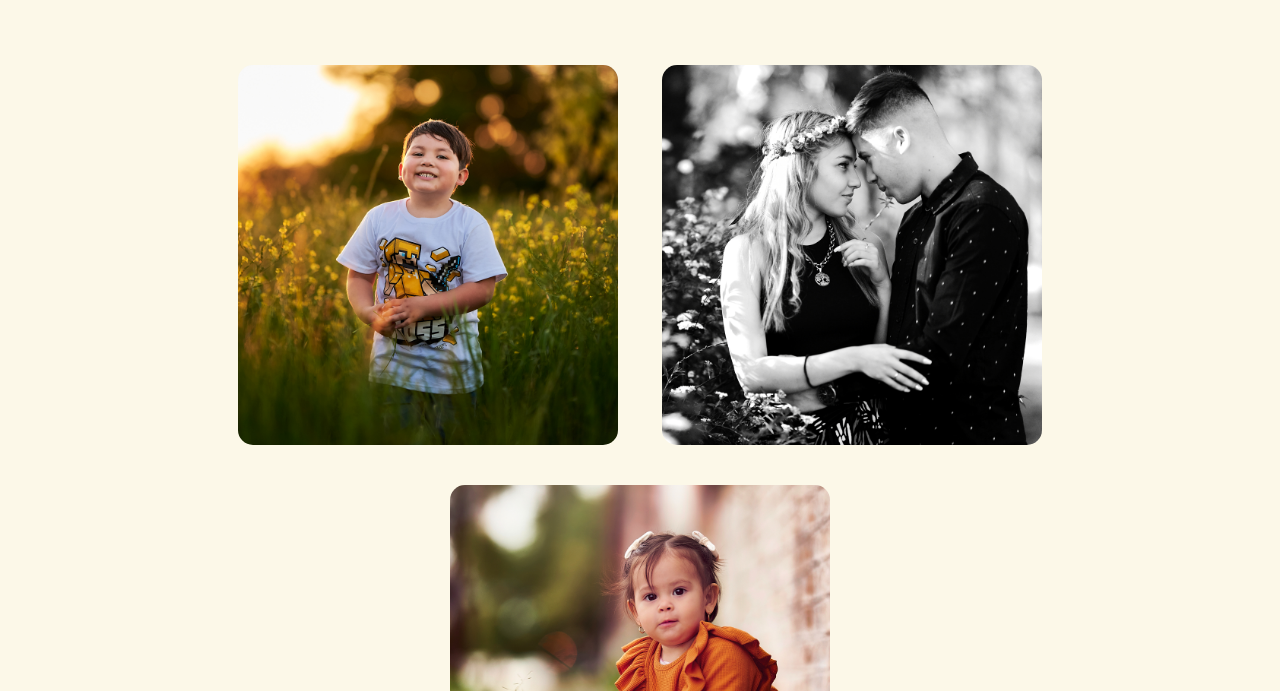
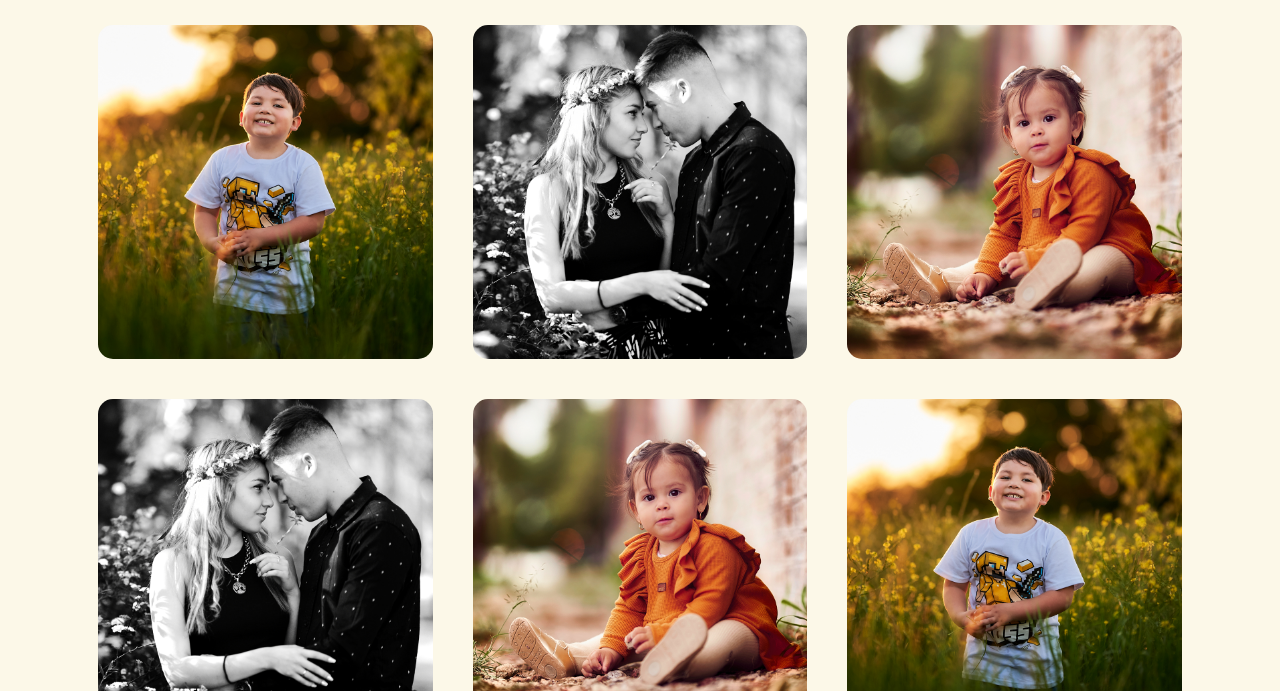
Before and after one commit to sebiastian/PreEntrega2Becerra, a plain HTML site: page index.html in a window 1280 px wide. Shown: the part 261-952 px from the top of the page. Drawn offline with nearby package versions, Linux system fonts and the light colour scheme.

Commit message:
guardando

```diff
--- a/css/style.css
+++ b/css/style.css
@@ -48,8 +48,7 @@ body {
 }
 
 main {
-    position: relative;
-    top: 100px;
+    margin-top: 100px;
 }
 #logo {
     width: 60px;
@@ -57,9 +56,13 @@ main {
 }
 
 .img-index {
-    width: 380px;
+    width: 30%;
     border-radius: 15px;
-    margin: 20px;
+    margin:20px;
+}
+
+.main_container{
+    height: 100%;
 }
 #pngavatar {
     width: 300px;
--- a/index.html
+++ b/index.html
@@ -49,13 +49,21 @@
             </div>
         </div>
     </nav>
-    <main class="main_index ">
+    <main class="main_index">
+        <div class=" main_container container text-center">
             <h1>Sebastian Becerra Fotografia</h1>
-        <div class="fotosindex">
+            <div class="d-flex align-items-center justify-content-center">
                 <img class="img-index" src="./images/imagen1.jpg" alt="descripcionimagen">
                 <img class="img-index" src="./images/imagen3.jpg" alt="descripcionimagen">
                 <img class="img-index" src="./images/imagen2.jpg" alt="descripcionimagen">
             </div>
+            <div class="d-flex align-items-center justify-content-center">
+                <img class="img-index" src="./images/imagen3.jpg" alt="descripcionimagen">
+                <img class="img-index" src="./images/imagen2.jpg" alt="descripcionimagen">
+                <img class="img-index" src="./images/imagen1.jpg" alt="descripcionimagen">
+            </div>
+        </div>
+
     </main>
     <div class="container">
         <footer class="d-flex flex-wrap justify-content-between align-items-center py-3 my-4 border-top">
@@ -67,7 +75,6 @@
                 </a>
                 <span class="mb-3 mb-md-0 text-body-secondary">&copy; Sebastian Becerra Fotografia</span>
             </div>
-
             <ul class="nav col-md-4 justify-content-end list-unstyled d-flex">
                 <li class="ms-3"><a class="text-body-secondary" href="#"><i class="bi bi-facebook"></i>
                     </a>
```
Lines whose indentation alone changed are shown as unchanged.
